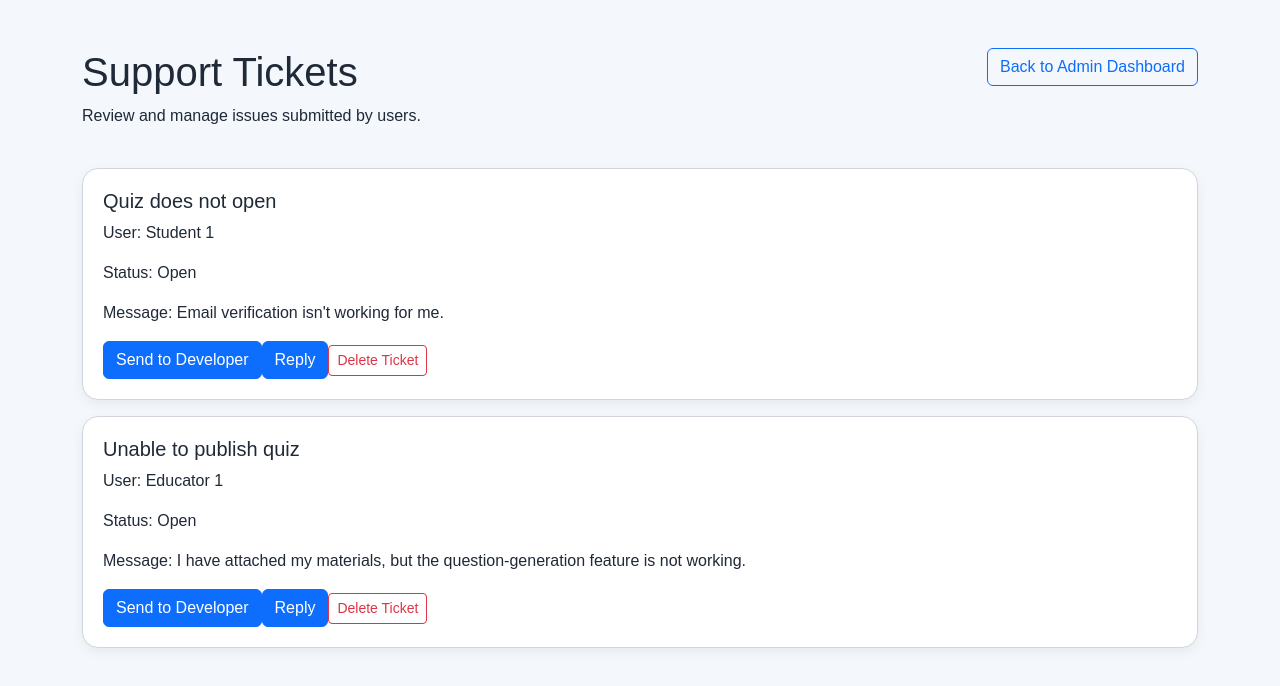
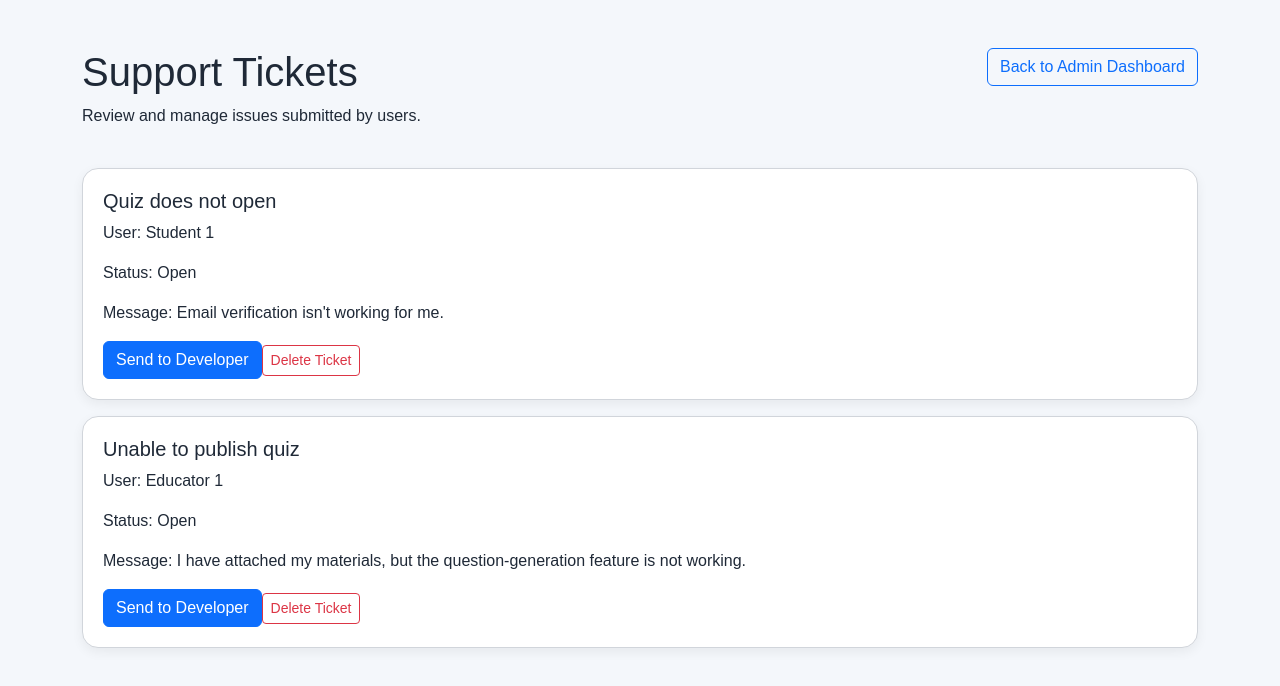
Before and after one commit to S0DA-dot-PDF/SWE-363-Project-Study-Assist-, a React (Vite) app: page /admin/tickets in a window 1280 px wide. Shown: the top 686 px of the page. Built offline with nearby package versions, Linux system fonts and the light colour scheme; sample sign-in values are in the browser's storage.

Commit message:
small debagging in Support tickets

```diff
--- a/src/pages/admin/SupportTickets.jsx
+++ b/src/pages/admin/SupportTickets.jsx
@@ -66,9 +66,7 @@ function escalateTicket(ticketId) {
               ? "Sent to Developer"
               : "Send to Developer"}
           </button>
-          <Link to="/comments" className="btn btn-primary">
-            Reply
-          </Link>
+
           <button type="button" className="btn btn-outline-danger btn-sm" onClick={() => deleteTicket(ticket.id)}>
             Delete Ticket
           </button>
```
